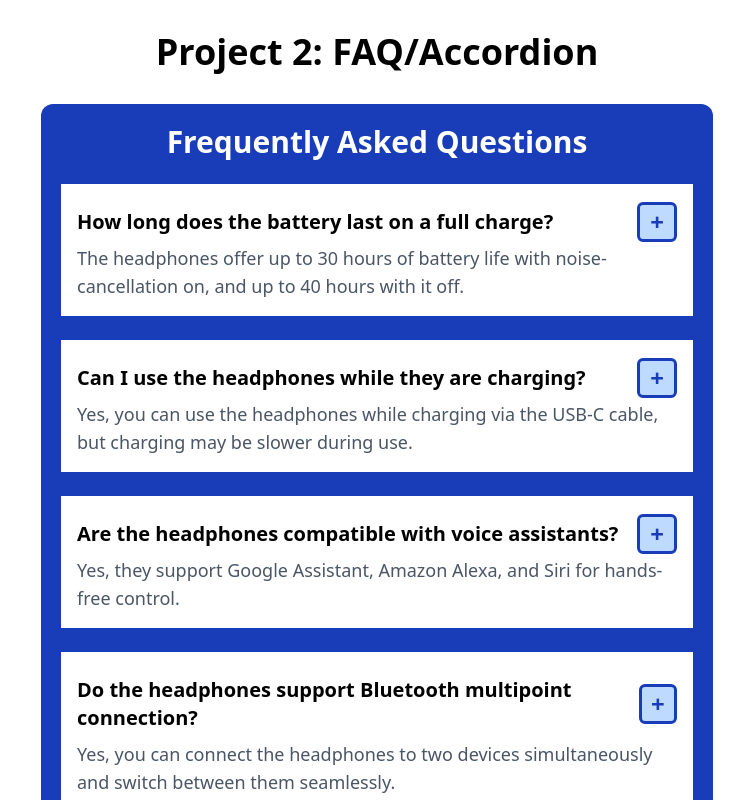
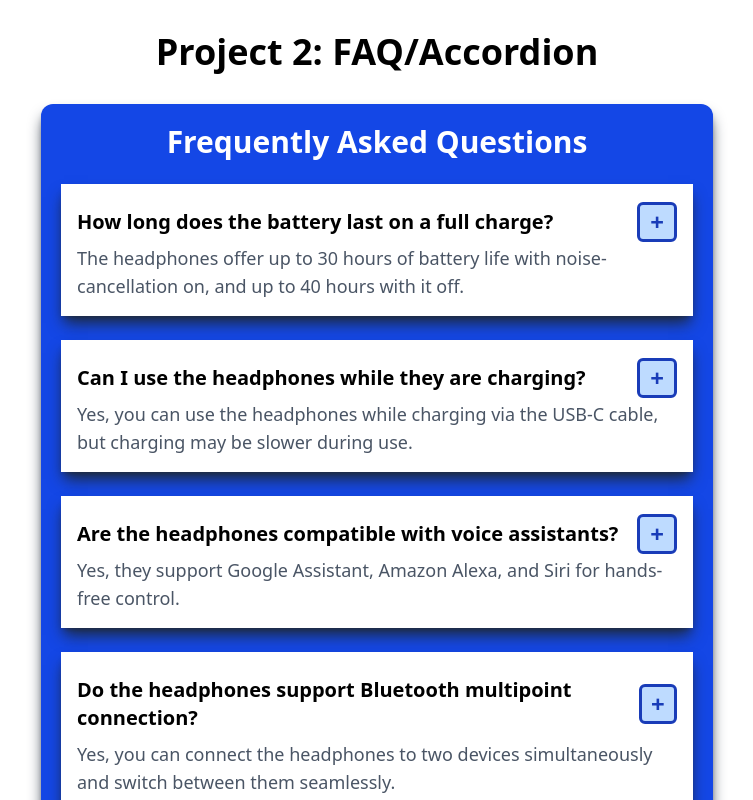
Before and after one commit to Ireneripo/faq-accordion, a React (Vite) app: page / in a window 1280 px wide. Shown: the top 800 px of the page, without its empty margins (263-1016 px from the left). Built offline with nearby package versions, Linux system fonts and the light colour scheme.

Commit message:
style:💄 Add shadows

```diff
--- a/src/App.jsx
+++ b/src/App.jsx
@@ -39,7 +39,7 @@ function App() {
       <h1 className="text-center text-4xl my-8 font-bold">
         Project 2: FAQ/Accordion
       </h1>
-      <div className="bg-blue-800 p-5 max-w-2xl m-auto mb-10 rounded-xl">
+      <div className="bg-blue-700 p-5 max-w-2xl m-auto mb-10 rounded-xl shadow-lg shadow-gray-800">
         <p className="text-white text-3xl font-bold text-center">
           Frequently Asked Questions
         </p>
@@ -47,7 +47,7 @@ function App() {
           return (
             <div
               key={index}
-              className="bg-white my-6 p-4"
+              className="bg-white my-6 p-4 shadow-lg shadow-gray-800"
             >
               <div className="flex justify-between items-center">
                 <h2 className="text-xl font-bold my-2">{question.question}</h2>
```
